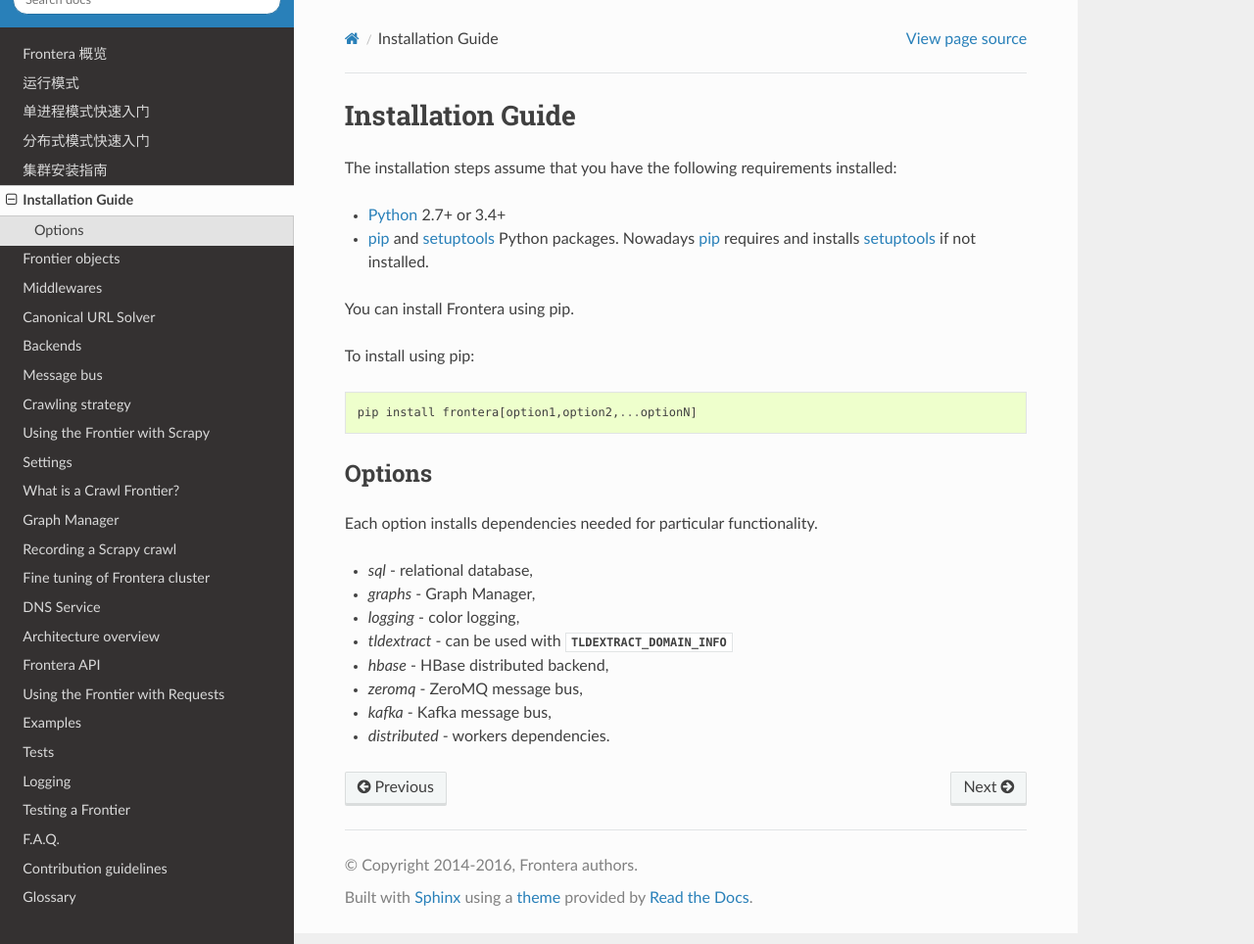
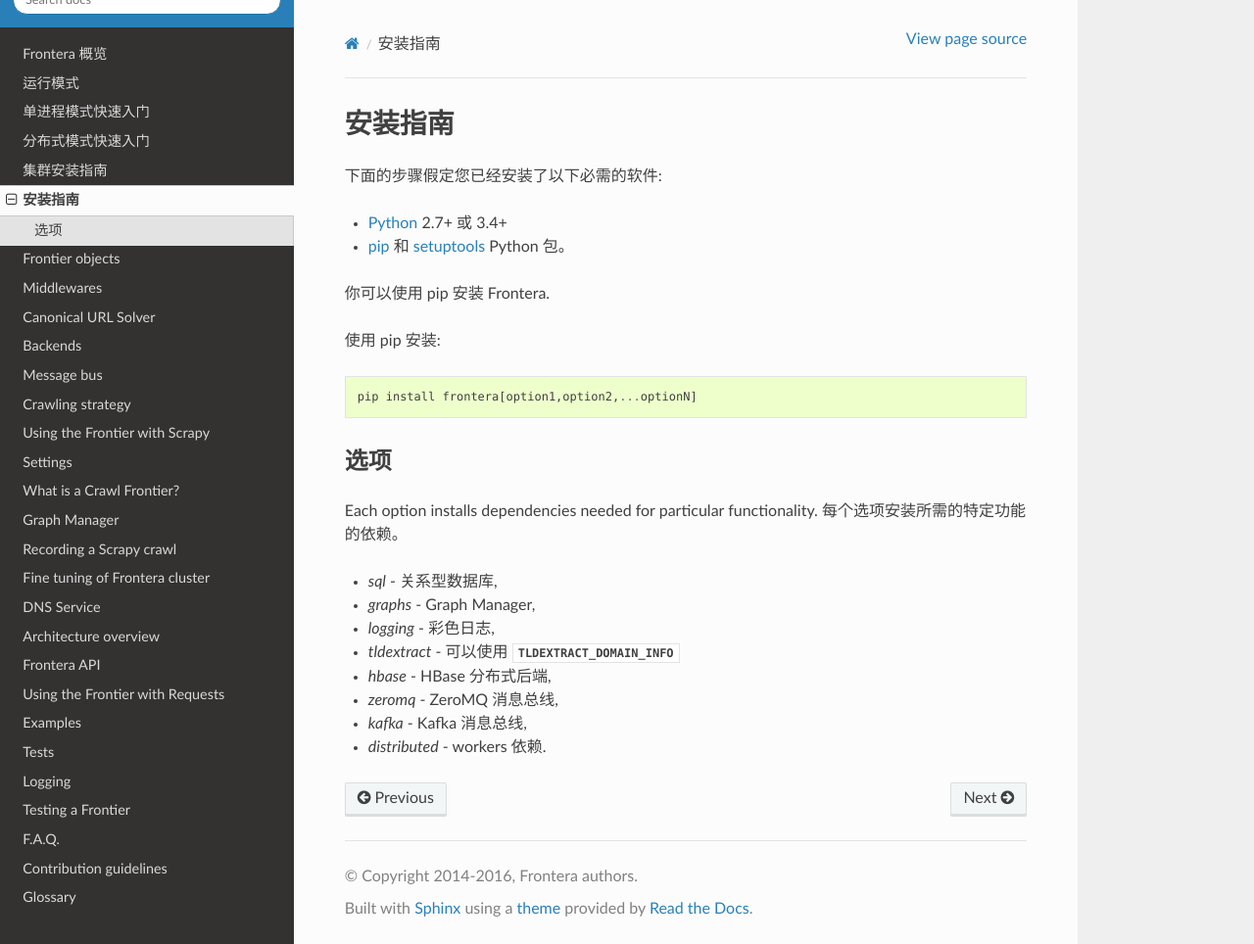
Before and after one commit to xsren/frontera-docs-zh_CN, a Sphinx documentation site: the page built from docs/source/topics/installation.rst, in a window 1280 px wide and 964 px high. Shown: the whole window at 98% size. Built offline with Sphinx 7.4.7 and the Read the Docs theme 2.0.0, drawn with Linux system fonts in a browser that asks for light colours.

Commit message:
finish installation

```diff
--- a/docs/source/topics/installation.rst
+++ b/docs/source/topics/installation.rst
@@ -1,32 +1,32 @@
 ==================
-Installation Guide
+安装指南
 ==================
 
-The installation steps assume that you have the following requirements installed:
+下面的步骤假定您已经安装了以下必需的软件:
 
-* `Python`_ 2.7+ or 3.4+
+* `Python`_ 2.7+ 或 3.4+
 
-* `pip`_ and `setuptools`_ Python packages. Nowadays `pip`_ requires and
-  installs `setuptools`_ if not installed.
+* `pip`_ 和 `setuptools`_ Python 包。
 
-You can install Frontera using pip.
+你可以使用 pip 安装 Frontera.
 
-To install using pip::
+使用 pip 安装::
 
    pip install frontera[option1,option2,...optionN]
 
-Options
+选项
 =======
 Each option installs dependencies needed for particular functionality.
+每个选项安装所需的特定功能的依赖。
 
-* *sql* - relational database,
+* *sql* - 关系型数据库,
 * *graphs* - Graph Manager,
-* *logging* - color logging,
-* *tldextract* - can be used with :setting:`TLDEXTRACT_DOMAIN_INFO`
-* *hbase* - HBase distributed backend,
-* *zeromq* - ZeroMQ message bus,
-* *kafka* - Kafka message bus,
-* *distributed* - workers dependencies.
+* *logging* - 彩色日志,
+* *tldextract* - 可以使用 :setting:`TLDEXTRACT_DOMAIN_INFO`
+* *hbase* - HBase 分布式后端,
+* *zeromq* - ZeroMQ 消息总线,
+* *kafka* - Kafka 消息总线,
+* *distributed* - workers 依赖.
 
 .. _Python: http://www.python.org
 .. _pip: http://www.pip-installer.org/en/latest/installing.html
```
